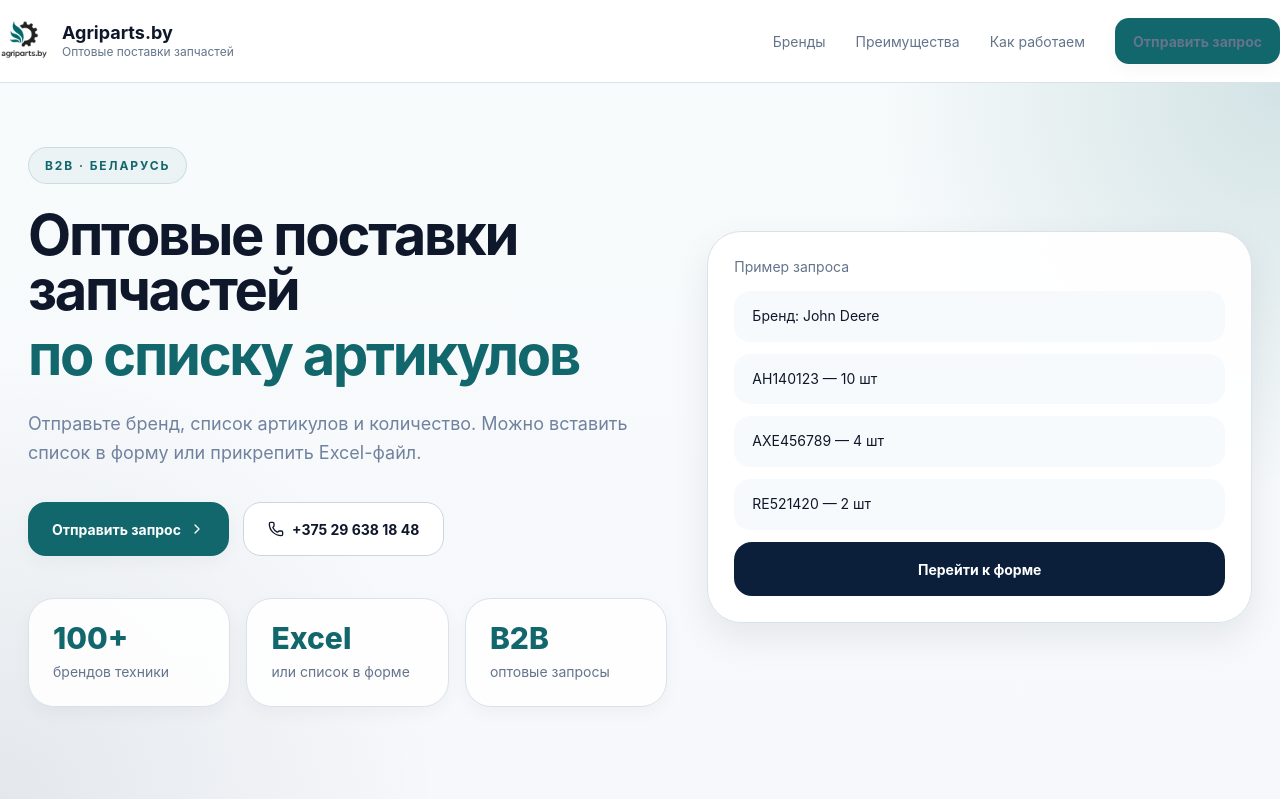
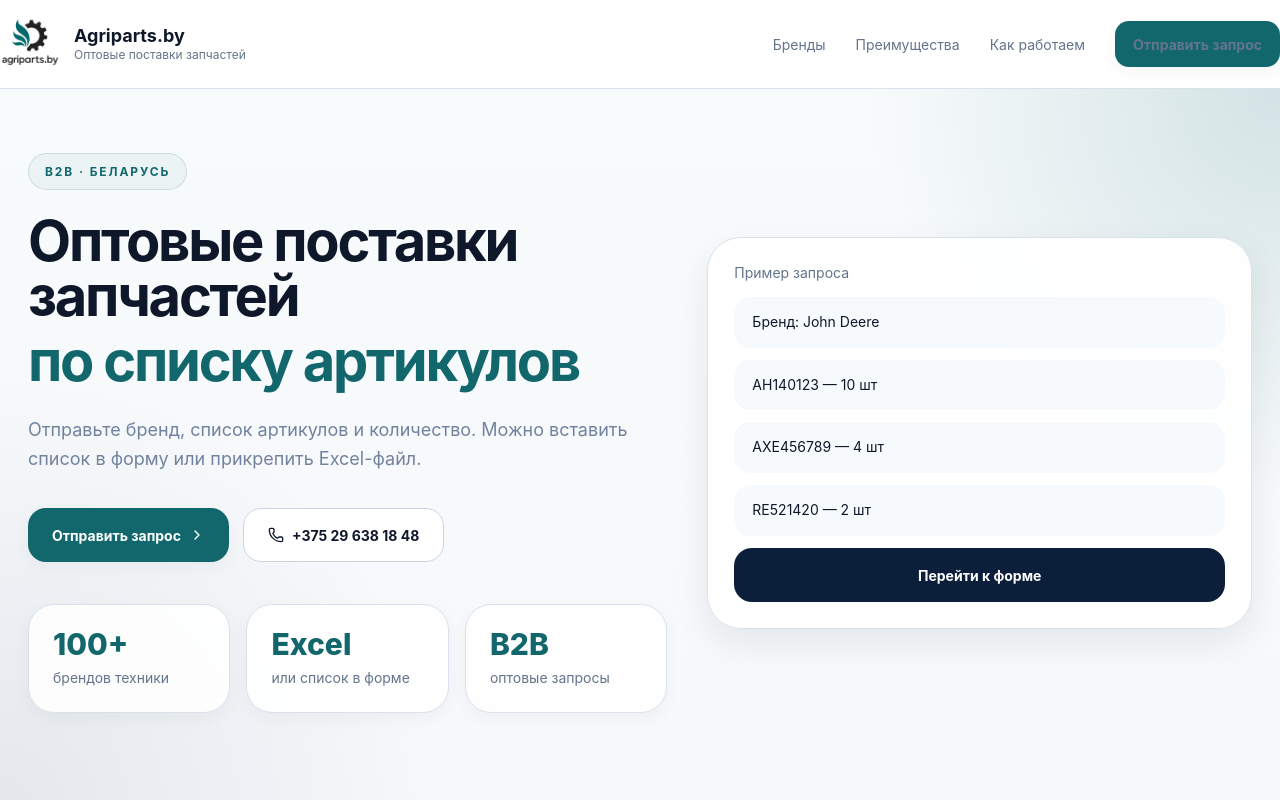
Before and after one commit to agriparts/agriparts.by, a React (Vite) app: page / in a window 1280 px wide. Shown: the top 800 px of the page. Built offline with nearby package versions, Linux system fonts and the light colour scheme.

Commit message:
Update index.css

```diff
--- a/src/index.css
+++ b/src/index.css
@@ -80,8 +80,8 @@ button {
   flex-shrink: 0;
 }
 .logo-img {
-  width: 48px;
-  height: 48px;
+  width: 60px;
+  height: 60px;
   object-fit: contain;
   display: block;
 }
```
